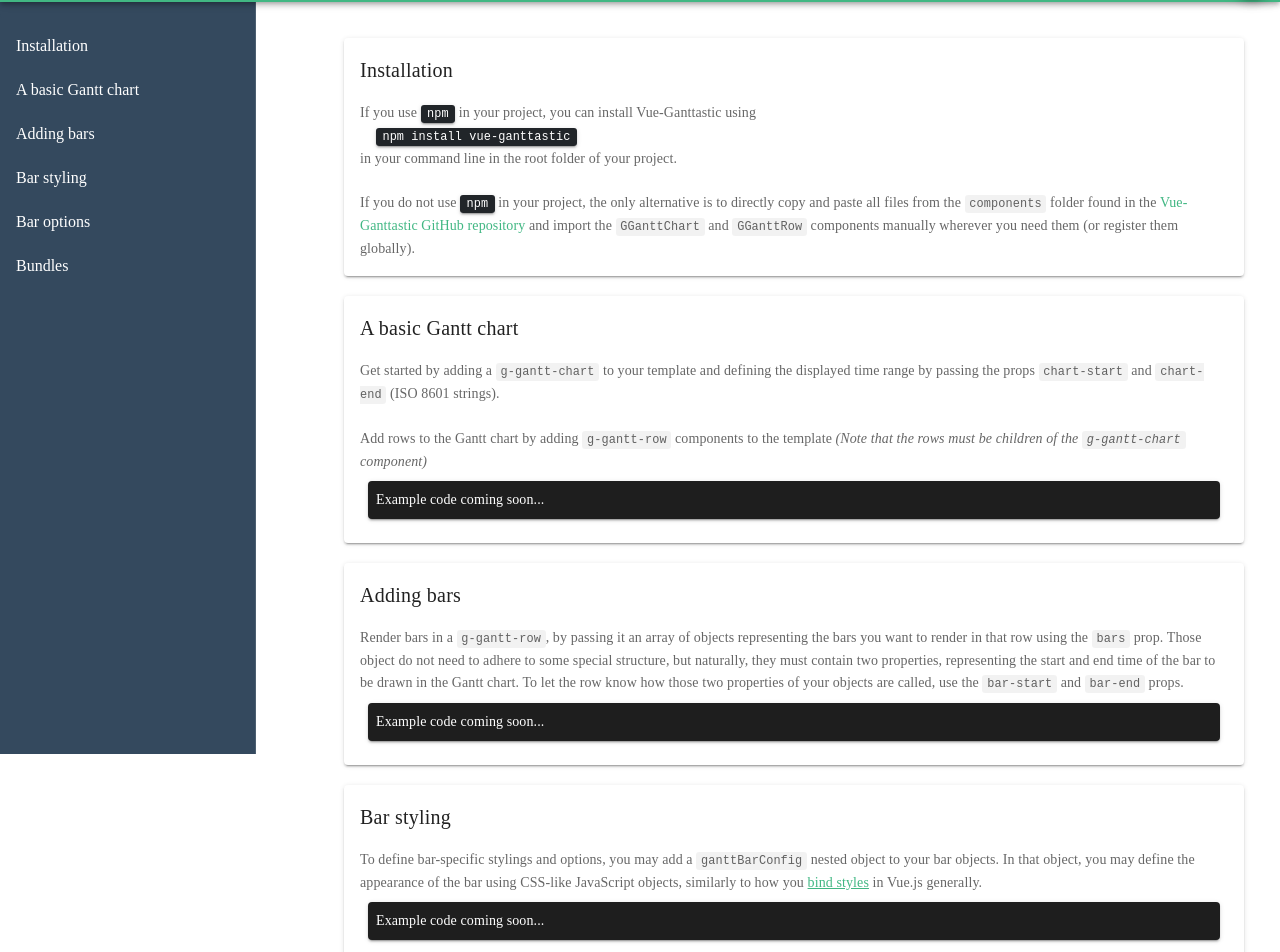
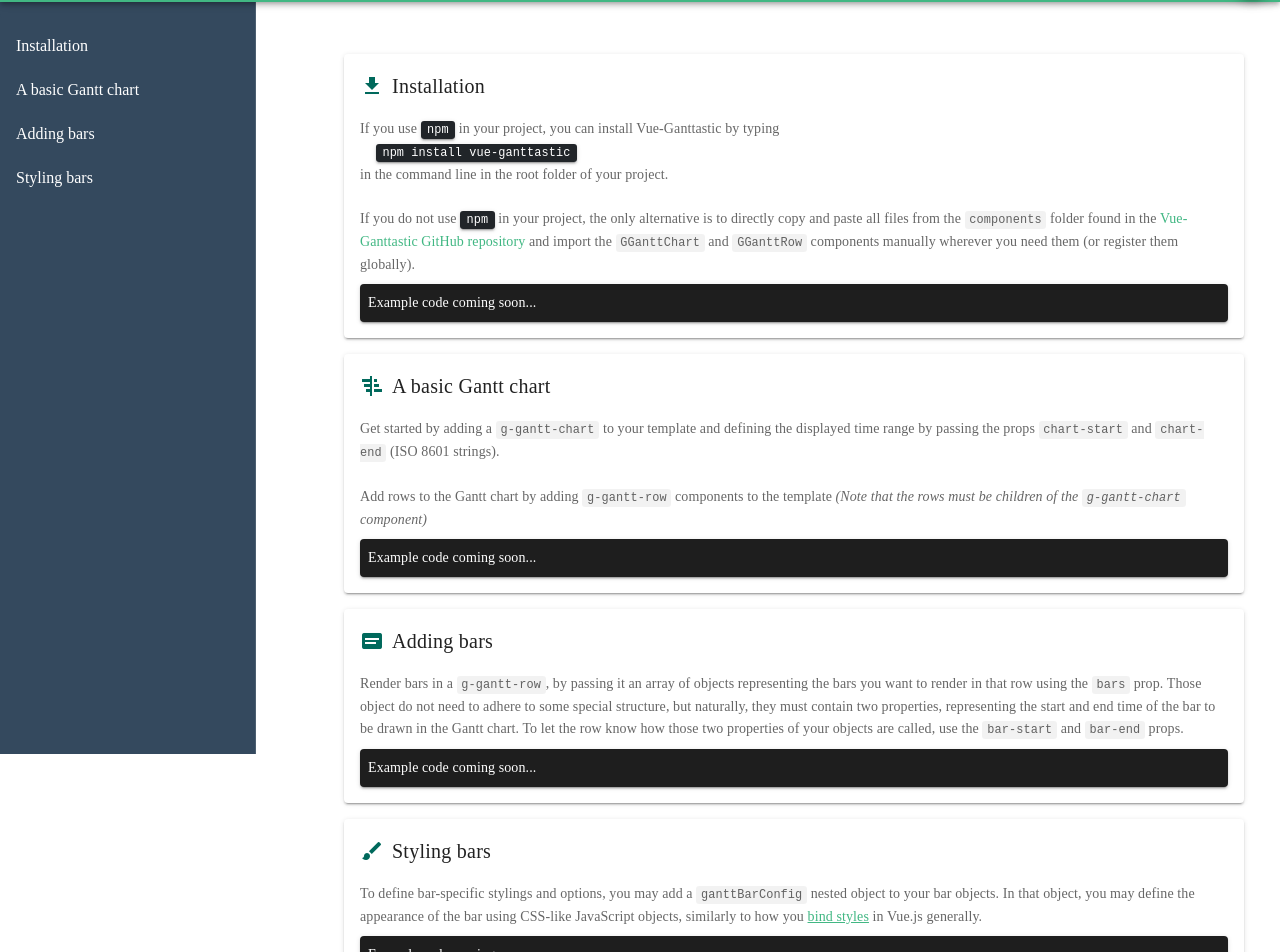
Before and after one commit to zunnzunn/vue-ganttastic-homepage, a Vue app: page /#/docs in a window 1280 px wide. Shown: the part 46-998 px from the top of the page. Built offline with nearby package versions, Linux system fonts and the light colour scheme.

Commit message:
Refactored docs

```diff
--- a/src/main.js
+++ b/src/main.js
@@ -1,7 +1,7 @@
 import Vue from 'vue'
 import App from './App.vue'
 import router from './router'
-import vuetify from './plugins/vuetify';
+import vuetify from './plugins/vuetify'
 
 Vue.config.productionTip = false
 
--- a/src/views/Docs.vue
+++ b/src/views/Docs.vue
@@ -11,23 +11,11 @@
         >
           <v-card class="pa-8" color="#34495E" flat/>
           <v-list dense nav>
-            <v-list-item @click="$vuetify.goTo('#installation')">
-              Installation
-            </v-list-item>
-            <v-list-item @click="$vuetify.goTo('#basicGanttChart')">
-              A basic Gantt chart
-            </v-list-item>
-            <v-list-item @click="$vuetify.goTo('#addingBars')">
-              Adding bars
-            </v-list-item>
-            <v-list-item @click="$vuetify.goTo('#barStyling')">
-              Bar styling
-            </v-list-item>
-            <v-list-item @click="$vuetify.goTo('#barOptions')">
-              Bar options
-            </v-list-item>
-            <v-list-item @click="$vuetify.goTo('#bundles')">
-              Bundles
+            <v-list-item v-for="section in docSectionList"
+                        :key="section.id"
+                        @click="$vuetify.goTo(`#${section.id}`)"
+            >
+              {{section.title}}
             </v-list-item>
           </v-list>
         </v-navigation-drawer>
@@ -35,75 +23,23 @@
 
     <v-col cols="9">
       <v-container>
-        <v-card class="mb-5" id="installation">
-          <v-card-title>Installation</v-card-title>
+        <v-card v-for="section in docSectionList"
+                :key="section.id"
+                :id="section.id"
+                class="mt-4 mb-4"
+        >
+          <v-card-title>
+            <v-icon left color="teal darken-3"> {{section.titleIcon}}</v-icon>
+            <span>{{section.title}}</span>
+          </v-card-title>
           <v-card-text>
-            If you use <kbd>npm</kbd> in your project, you can install Vue-Ganttastic using<br>
-            <kbd class="ma-4">npm install vue-ganttastic</kbd> <br>
-            in your command line in the root folder of your project. <br> <br>
-            If you do not use <kbd>npm</kbd> in your project, the only alternative is to directly copy and paste
-            all files from the <code>components</code> folder found in the <a>Vue-Ganttastic GitHub repository</a>
-            and import the <code>GGanttChart</code> and <code>GGanttRow</code> components manually wherever you need them
-            (or register them globally).
+            <span v-html="section.htmlContent"/>
+            <v-card dark class="pa-2 mt-2">
+              Example code coming soon...
+            </v-card>
+
           </v-card-text>
         </v-card>
-
-        <v-card class="mt-5 mb-5" id="basicGanttChart">
-          <v-card-title>A basic Gantt chart</v-card-title>
-          <v-card-text>
-            Get started by adding a <code>g-gantt-chart</code>
-            to your template and defining the displayed time range by passing the props <code>chart-start</code>
-            and <code>chart-end</code> (ISO 8601 strings). <br><br>
-            Add rows to the Gantt chart by adding <code>g-gantt-row</code>
-            components to the template <i>(Note that the rows must be children of the <code>g-gantt-chart</code> component)</i>
-            <v-card class="pa-2 ma-2" dark>
-              Example code coming soon...
-            </v-card>
-          </v-card-text>
-        </v-card>
-
-        <v-card class="mt-5 mb-5" id="addingBars">
-          <v-card-title>Adding bars</v-card-title>
-          <v-card-text>
-            Render bars in a <code>g-gantt-row</code>, by passing it an array of objects representing the bars
-            you want to render in that row using the <code>bars</code> prop. Those object do not need to adhere to some special
-            structure, but naturally, they must contain two properties, representing the start and end time of the bar to be drawn in
-            the Gantt chart. To let the row know how those two properties of your objects are called, use the <code>bar-start</code>
-            and <code>bar-end</code> props.
-            <v-card class="pa-2 ma-2" dark>
-              Example code coming soon...
-            </v-card>
-          </v-card-text>
-        </v-card>
-
-        <v-card class="mt-5 mb-5" id="barStyling">
-          <v-card-title>Bar styling</v-card-title>
-          <v-card-text>
-            To define bar-specific stylings and options, you may add a <code>ganttBarConfig</code> nested object
-            to your bar objects. In that object, you may define the appearance of the bar using CSS-like JavaScript objects,
-            similarly to how you
-            <a href="https://vuejs.org/v2/guide/class-and-style.html#Binding-Inline-Styles">bind styles</a>
-            in Vue.js generally.
-            <v-card class="pa-2 ma-2" dark>
-              Example code coming soon...
-            </v-card>
-          </v-card-text>
-        </v-card>
-
-        <v-card class="mt-5 mb-5" id="barOptions">
-          <v-card-title>Bar options</v-card-title>
-          <v-card-text>
-            Coming soon...
-          </v-card-text>
-        </v-card>
-
-        <v-card class="mt-5 mb-5" id="bundles">
-          <v-card-title>Bundles</v-card-title>
-          <v-card-text>
-            Coming soon...
-          </v-card-text>
-        </v-card>
-
       </v-container>
     </v-col>
     </v-row>
@@ -111,20 +47,87 @@
 </template>
 
 <script>
+
 export default {
   data(){
     return{
-      exampleCode: `
-      <g-gantt-chart>
+      docSectionList: [
+        {
+          id: "installation-section",
+          title: "Installation",
+          titleIcon: "mdi-download",
+          htmlContent: `
+            If you use <kbd>npm</kbd> in your project, you can install Vue-Ganttastic by typing<br>
+            <kbd class="ma-4">npm install vue-ganttastic</kbd> <br>
+            in the command line in the root folder of your project. <br> <br>
+            If you do not use <kbd>npm</kbd> in your project, the only alternative is to directly copy and paste
+            all files from the <code>components</code> folder found in the <a>Vue-Ganttastic GitHub repository</a>
+            and import the <code>GGanttChart</code> and <code>GGanttRow</code> components manually
+            wherever you need them (or register them globally).
+          `,
+          exampleCode: ``
+        },
+        {
+          id: "basic-gantt-chart-section",
+          title: "A basic Gantt chart",
+          titleIcon: "mdi-chart-gantt",
+          htmlContent: `
+            Get started by adding a <code>g-gantt-chart</code>
+            to your template and defining the displayed time range by passing the props <code>chart-start</code>
+            and <code>chart-end</code> (ISO 8601 strings). <br><br>
+            Add rows to the Gantt chart by adding <code>g-gantt-row</code>
+            components to the template <i>(Note that the rows must be children of the <code>g-gantt-chart</code>
+            component)</i>
+          `,
+          exampleCode: `
+            <g-gantt-chart
+              chart-start="2020-03-01 00:00"
+              chart-end="2020-03-03 00:00"
+            >
+                  <g-gantt-row label="My row #1/>
+                  <g-gantt-row label="My row #2"/>
+                  <g-gantt-row label="My row #3"/>
+            </g-gantt-chart>
+          `
+        },
+        {
+          id: "adding-bars-section",
+          title: "Adding bars",
+          titleIcon: "mdi-card-text",
+          htmlContent: `
+            Render bars in a <code>g-gantt-row</code>, by passing it an array of objects representing the bars
+            you want to render in that row using the <code>bars</code> prop. Those object do not need to adhere to some special
+            structure, but naturally, they must contain two properties, representing the start and end time of the bar to be drawn in
+            the Gantt chart. To let the row know how those two properties of your objects are called, use the <code>bar-start</code>
+            and <code>bar-end</code> props.
+            <highlight-code lang="vue" :inline="false" :code="exampleCode"/>
+          `
+        },
+        {
+          id: "styling-bars-section",
+          title: "Styling bars",
+          titleIcon: "mdi-brush",
+          htmlContent: `
+            To define bar-specific stylings and options, you may add a <code>ganttBarConfig</code> nested object
+            to your bar objects. In that object, you may define the appearance of the bar using CSS-like JavaScript objects,
+            similarly to how you
+            <a href="https://vuejs.org/v2/guide/class-and-style.html#Binding-Inline-Styles">bind styles</a>
+            in Vue.js generally.
+          `
+        }
+      ],
+      exampleCode:
+      `
+      <g-gantt-chart
+            chart-start="2020-03-01 00:00"
+            chart-end="2020-03-03 00:00"
+      >
         <g-gantt-row/>
         <g-gantt-row/>
         <g-gantt-row/>
-      </g-gantt-chart>`
+      </g-gantt-chart>
+      `
     }
   }
 }
 </script>
-
-<style>
-
-</style>
```
